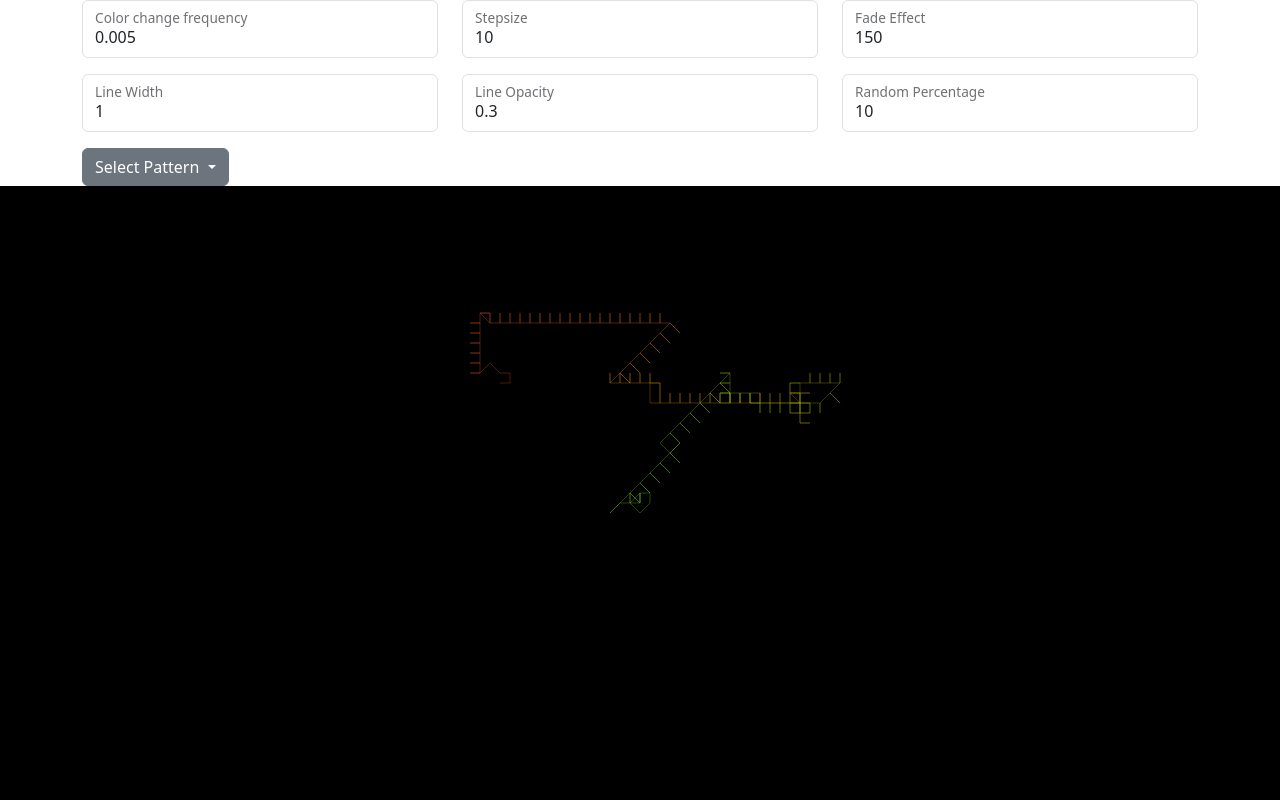
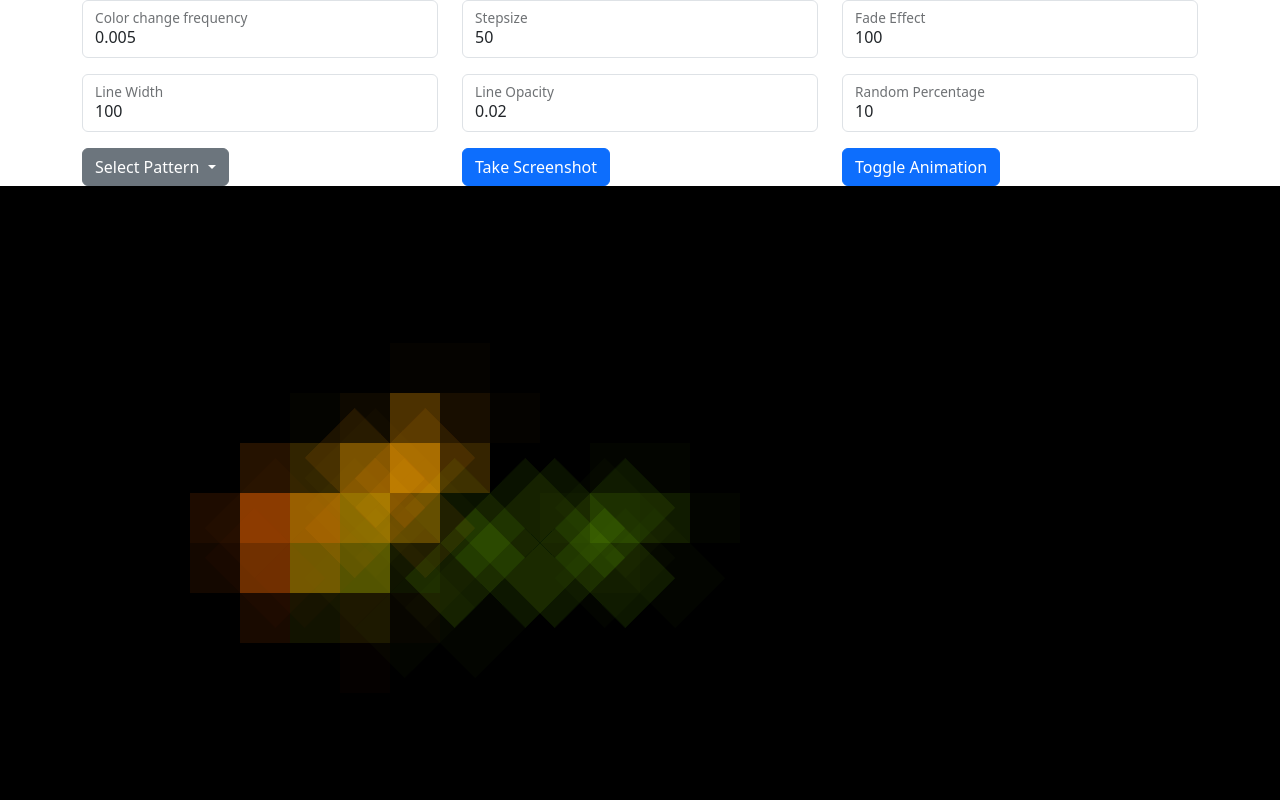
Before and after one commit to hannaseithe/randomWalker, a plain HTML site: page index.html in a window 1280 px wide. Drawn offline with nearby package versions, Linux system fonts and the light colour scheme.

Commit message:
Pause and Screenshot Option

```diff
--- a/index.html
+++ b/index.html
@@ -74,23 +74,30 @@
             <li>
               <div class="form-check dropdown-item">
                 <input class="form-check-input" type="radio" name="patternOptions" id="inlineRadio2" value="square">
-                <label class="form-check-label" for="inlineRadio1">Square</label>
+                <label class="form-check-label" for="inlineRadio2">Square</label>
               </div>
             </li>
             <li>
               <div class="form-check dropdown-item">
                 <input class="form-check-input" type="radio" name="patternOptions" id="inlineRadio3" value="zipper">
-                <label class="form-check-label" for="inlineRadio1">Zipper</label>
+                <label class="form-check-label" for="inlineRadio3">Zipper</label>
               </div>
             </li>
             <li>
               <div class="form-check dropdown-item">
                 <input class="form-check-input" type="radio" name="patternOptions" id="inlineRadio4" value="cross">
-                <label class="form-check-label" for="inlineRadio1">Cross</label>
+                <label class="form-check-label" for="inlineRadio4">Cross</label>
               </div>
             </li>
           </ul>
+
         </div>
+      </div>
+      <div class="col">
+        <button type="button" class="btn btn-primary" onclick="takeScreenshot()">Take Screenshot</button>
+      </div>
+      <div class="col">
+        <button type="button" class="btn btn-primary" onclick="toggleAnimation(this)">Toggle Animation</button>
       </div>
     </div>
   </div>
--- a/script.js
+++ b/script.js
@@ -8,12 +8,13 @@ let moveCash = [0, 0, 0, 0, 0, 0, 0, 0, 0, 0, 0]
 
 var init = {
     frequency: 0.005,
-    inc: 10,
-    lineWidth: 1,
-    lineOpacity: 0.3,
-    fadeFrequency: 150,
+    inc: 50,
+    lineWidth: 100,
+    lineOpacity: 0.02,
+    fadeFrequency: 100,
     randomRatio: 10,
-    pattern: "zipper"
+    pattern: "square",
+    paused: false
 }
 
 function getRandomInt(max) {
@@ -146,6 +147,15 @@ function setUpBindings() {
 
 }
 
+function takeScreenshot() {
+    var image = new Image();
+    var data = canvas.toDataURL();
+    image.src = data;
+
+    var w = window.open("");
+    w.document.write(image.outerHTML);
+}
+
 function initialize() {
     canvas = document.getElementById("canvas");
     if (canvas.getContext) {
@@ -165,6 +175,12 @@ function initialize() {
         drawWalker();
     }
 
+}
+
+function toggleAnimation(element) {
+    init.paused = !init.paused;
+    element.innerHTML = init.paused ? "Continue" : "Pause";
+    if (!init.paused) { window.requestAnimationFrame(drawWalker);}
 }
 
 function pattern() {
@@ -200,7 +216,7 @@ function pattern() {
 }
 
 function drawWalker() {
-    // while (counter < 500000) {
+    if (init.paused) { return};
 
     ctx.beginPath();
     var newX = line[line.length - 1][0];
```
Also changed, not shown: 1 other file.
